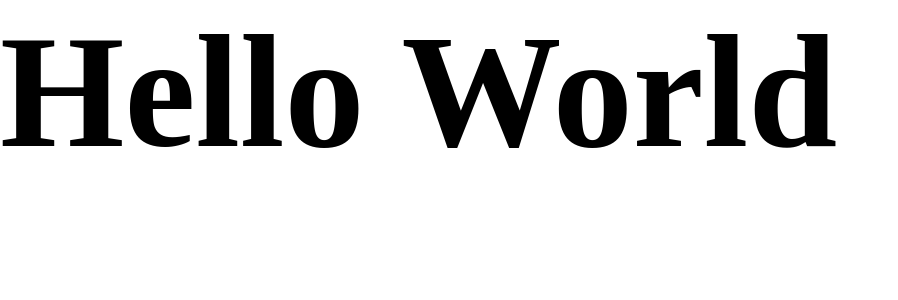
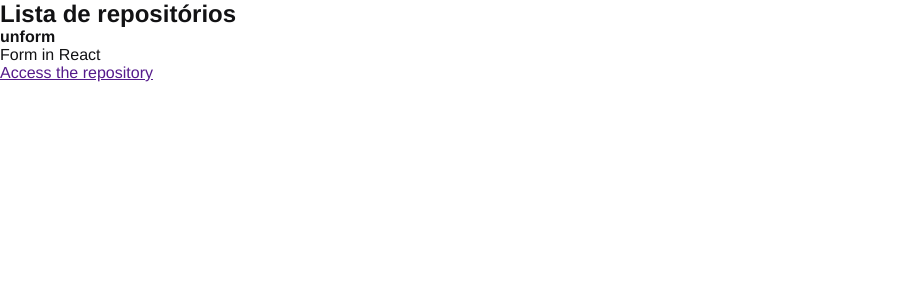
Before and after one commit to angelodrigues/Ignite, a React app in the folder reactJs/01-github-explorer/: page / in a window 1280 px wide. Shown: the top 300 px of the page, without its empty margins (0-898 px from the left). Built offline with nearby package versions, Linux system fonts and the light colour scheme.

Commit message:
Fast Refresh

```diff
--- a/reactJs/01-github-explorer/package.json
+++ b/reactJs/01-github-explorer/package.json
@@ -16,6 +16,7 @@
     "@babel/core": "^7.20.5",
     "@babel/preset-env": "^7.20.2",
     "@babel/preset-react": "^7.18.6",
+    "@pmmmwh/react-refresh-webpack-plugin": "^0.5.10",
     "babel-loader": "^9.1.0",
     "cross-env": "^7.0.3",
     "css-loader": "^6.7.3",
--- a/reactJs/01-github-explorer/src/App.jsx
+++ b/reactJs/01-github-explorer/src/App.jsx
@@ -1,7 +1,8 @@
+import { RepositoryList } from './components/RepositoryList';
 import './styles/global.scss';
 
 export function App(){
     return (
-        <h1>Hello World</h1>
+        <RepositoryList />
     )
 };
--- /dev/null
+++ b/reactJs/01-github-explorer/src/components/RepositoryItem.jsx
@@ -0,0 +1,11 @@
+export function RepositoryItem() {
+    return(
+        <li>
+            <strong>unform</strong>
+            <p>Form in React</p>
+            <a href="">
+                Access the repository
+            </a>
+        </li>
+    );
+}
--- /dev/null
+++ b/reactJs/01-github-explorer/src/components/RepositoryList.jsx
@@ -0,0 +1,13 @@
+import { RepositoryItem } from "./RepositoryItem";
+
+export function RepositoryList(props) {
+    return(
+        <section className="repository-list">
+            <h1>Lista de repositórios</h1>
+
+            <ul>
+                <RepositoryItem />
+            </ul>
+        </section>
+    );
+};
--- a/reactJs/01-github-explorer/src/styles/global.scss
+++ b/reactJs/01-github-explorer/src/styles/global.scss
@@ -4,6 +4,7 @@
     box-sizing: border-box;
 }
 
-h1 {
-    font-size: 10rem;
+body {
+    font: 1rem "Helvetica Neue",Arial, sans-serif;
+    color: #121214;
 }
--- a/reactJs/01-github-explorer/webpack.config.js
+++ b/reactJs/01-github-explorer/webpack.config.js
@@ -1,5 +1,6 @@
 const path = require('path');
 const HtmlWebpackPlugin = require('html-webpack-plugin');
+const ReactRefreshWebpackPlugin = require('@pmmmwh/react-refresh-webpack-plugin');
 
 const isDevelopment = process.env.NODE_ENV !== 'production';
 
@@ -16,18 +17,28 @@
     },
     devServer: {
         static: path.resolve(__dirname, 'public'),
+        hot: true,
     },
     plugins: [
+        isDevelopment && new ReactRefreshWebpackPlugin({}),
+
         new HtmlWebpackPlugin({
             template: path.resolve(__dirname, 'public', 'index.html'),
         })
-    ],
+    ].filter(Boolean),
     module: {
         rules: [
             {
                 test: /\.jsx$/,
                 exclude: /node_modules/,
-                use: 'babel-loader',
+                use: {
+                    loader: 'babel-loader',
+                    options: {
+                        plugins:[
+
+                        ].
+                    }
+                } ,
             },
             {
                 test: /\.scss$/,
```
Also changed, not shown: 1 other file (tests, documents, lock files or other folders).
